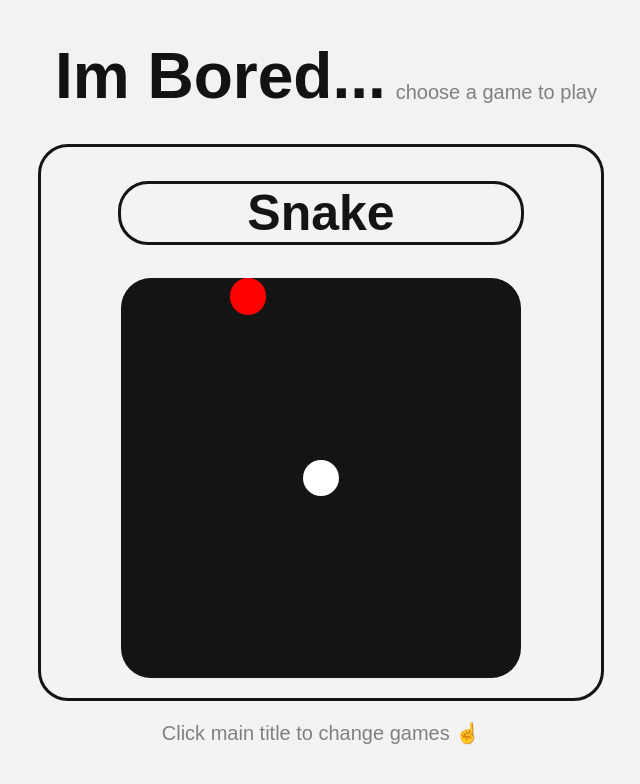
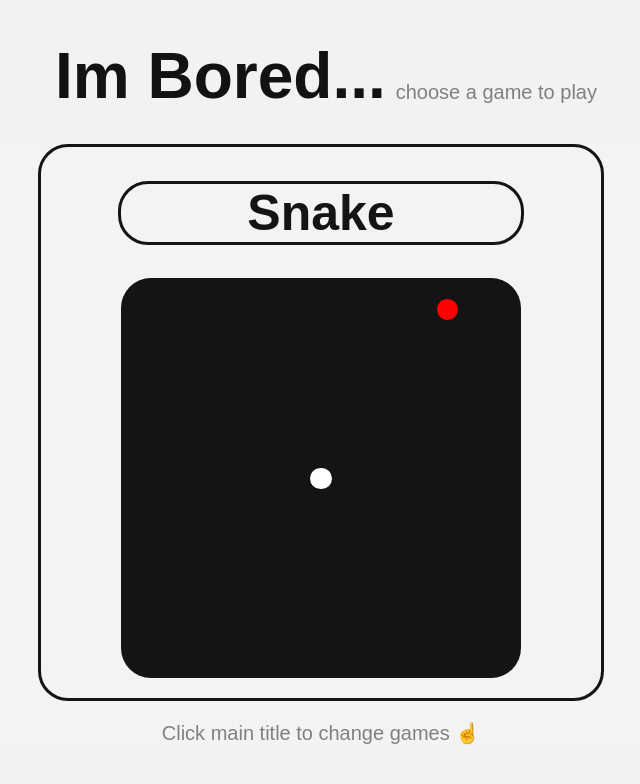
Before and after one commit to tassavarat/im_bored, a React (Create React App) app: page /snake in a window 1280 px wide. Shown: the top 784 px of the page, without its empty margins (319-959 px from the left). Built offline with nearby package versions, Linux system fonts and the light colour scheme.

Commit message:
Handled spawning food away from snake

```diff
--- a/src/snake/snake.css
+++ b/src/snake/snake.css
@@ -24,7 +24,6 @@
   border: 3px solid #141414;
   border-radius: 30px;
   width: 100%;
-  height: 100%;
   text-align: center;
   color: #141414;
 }
@@ -46,7 +45,7 @@
   height: 400px;
   display: grid;
   background: #141414;
-  grid-template-columns: repeat(11, 1fr);
+  grid-template-columns: repeat(19, 1fr);
   margin-bottom: 20px;
   border-radius: 30px;
 }
--- a/src/snake/snake.js
+++ b/src/snake/snake.js
@@ -2,7 +2,7 @@ import React, { useState, useEffect } from 'react';
 import './snake.css';
 
 let START = 0;
-const SIZE = 11;
+const SIZE = 19;
 const MIN = 0;
 const mapper = {
   37: 'ArrowLeft',
@@ -19,38 +19,44 @@ const mapper = {
  *
  * Return: Pseudo-random number
  */
-function random (array, setFood) {
-  if (!setFood && START) return;
+function random (snake, setFood) {
+  // if (!setFood && START) return;
 
-  const row = Array.from(Array(SIZE).keys());
-  const col = Array.from(Array(SIZE).keys());
+  let array = [];
 
-  console.log('initial row', row);
-  console.log('initial col', col);
-  if (array) {
-    for (let i = 0; i < array.length; ++i) {
-      const rowIdx = row.indexOf(array[i]);
-      const colIdx = col.indexOf(array[i]);
-      if (rowIdx > -1) row.splice(rowIdx, 1);
-      if (colIdx > -1) col.splice(colIdx, 1);
-      console.log('row', row);
-      console.log('col', col);
-    }
+  if (snake) {
+    array = snake.tail.slice();
+    array.push(Object.assign({}, snake.head));
+    array.push(Object.assign({}, snake.neck));
   } else {
-    row.splice(Math.floor(SIZE / 2), 1);
-    col.splice(Math.floor(SIZE / 2), 1);
-
-    return {
-      row: row[Math.floor(Math.random() * (row.length - 0)) + 0],
-      col: col[Math.floor(Math.random() * (col.length - 0)) + 0]
-    };
+    array = [{ row: Math.floor(SIZE / 2), col: Math.floor(SIZE / 2) }];
   }
 
+  const grid = [];
+  for (let row = 0; row < SIZE; ++row) {
+    for (let col = 0; col < SIZE; ++col) {
+      grid.push({ row, col });
+    }
+  }
+
+  for (let i = 0; i < array.length; ++i) {
+    const idx = grid.findIndex(obj => obj.row === array[i].row &&
+      obj.col === array[i].col);
+    if (idx > -1) grid.splice(idx, 1);
+  }
+  const num = Math.floor(Math.random() * (grid.length));
+
+  if (!snake) return grid[num];
+
+  if (grid.length === 0) {
+    console.log('Grid filled');
+    return;
+  }
   setFood(food =>
     ({
       ...food,
-      row: row[Math.floor(Math.random() * (row.length - 0)) + 0],
-      col: col[Math.floor(Math.random() * (col.length - 0)) + 0]
+      row: grid[num].row,
+      col: grid[num].col
     }));
 }
 
@@ -61,16 +67,13 @@ function random (array, setFood) {
  * Return: Created grid
  */
 function initGrid () {
-  if (START) return;
+  // if (START) return;
 
   const grid = [];
   for (let row = 0; row < SIZE; ++row) {
     const cols = [];
     for (let col = 0; col < SIZE; ++col) {
-      cols.push({
-        row,
-        col
-      });
+      cols.push({ row, col });
     }
     grid.push(cols);
   }
@@ -78,7 +81,7 @@ function initGrid () {
 }
 
 function initSnake () {
-  if (START) return;
+  // if (START) return;
 
   return {
     head: {
@@ -99,20 +102,8 @@ function eatFood (snake, food, setSnake, setFood) {
   if (snake.head.row !== food.row || snake.head.col !== food.col) {
     snakeCrash(snake, setSnake);
   } else if (snake.head.row === food.row && snake.head.col === food.col) {
-    const tailRow = [];
-    const tailCol = [];
-    for (let i = 0; i < snake.tail.length; ++i) {
-      tailRow.push(snake.tail[i].row);
-      tailCol.push(snake.tail[i].col);
-    }
-    // Pass both arrays to random, probably call here also
-    /*
-    setFood(food =>
-      ({ ...food, row: random(tailRow), col: random(tailCol) }));
-    */
-    random(tailRow, setFood);
+    random(snake, setFood);
     snake.tail.push(snake.head);
-    // console.log('EATED AT', snake.head);
   }
 }
 
@@ -121,7 +112,6 @@ function snakeCrash (snake, setSnake) {
     snake.head.col < MIN || snake.head.col === SIZE ||
     snake.tail.find((e) =>
       e.row === snake.head.row && e.col === snake.head.col)) {
-    // console.log('died');
     START = 0;
     setSnake(snake => (initSnake()));
   }
@@ -159,8 +149,6 @@ function DisplayGrid () {
       neck: { row: snake.head.row, col: snake.head.col }
     }
   };
-  // snakeCrash(snake, food, setSnake, setFood);
-  // if (!food.row || !food.col) console.log('tail', snake.tail);
 
   const newDirection = e => {
     if (mapper[e.keyCode]) {
```
Also changed, not shown: src/snake/random.js (+49 -1 lines).
